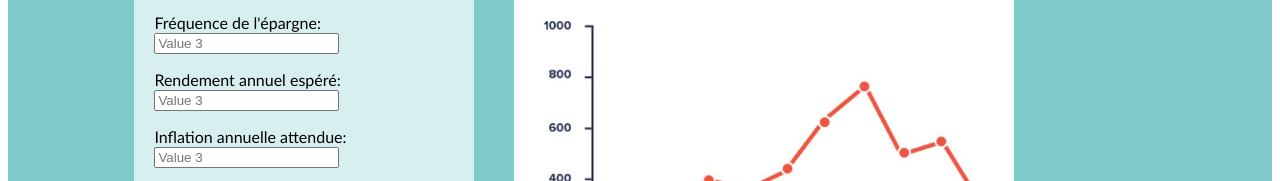
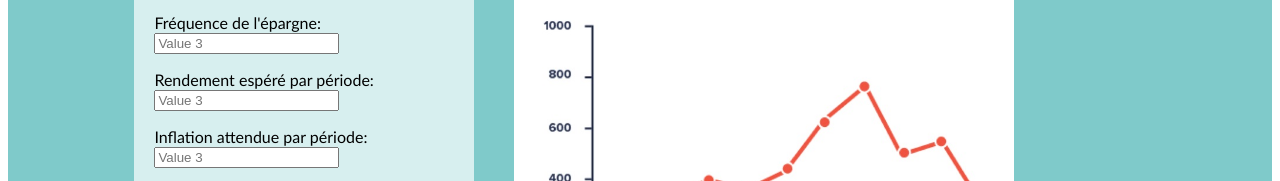
Before and after one commit to lucas-018/AppTest, a plain HTML site: page index.html in a window 1280 px wide. Shown: the part 543-724 px from the top of the page. Drawn offline with Linux system fonts and the light colour scheme.

Commit message:
Formules simples pour table

```diff
--- a/index.html
+++ b/index.html
@@ -23,8 +23,8 @@
               <div class="field"><p>Votre capital de départ: <input type="text" id="capital" placeholder="Value 1" /></p></div>
               <div class="field"><p>Votre capacité d'épargne: <input type="text" id="epargne" placeholder="Value 2" /></p></div>
               <div class="field"><p>Fréquence de l'épargne: <input type="text" id="frequence" placeholder="Value 3" /></p></div>
-              <div class="field"><p>Rendement annuel espéré: <input type="text" id="rendementannuel" placeholder="Value 3" /></p></div>
-              <div class="field"><p>Inflation annuelle attendue: <input type="text" id="inflationannuelle" placeholder="Value 3" /></p></div>
+              <div class="field"><p>Rendement espéré par période: <input type="text" id="rendementannuel" placeholder="Value 3" /></p></div>
+              <div class="field"><p>Inflation attendue par période: <input type="text" id="inflationannuelle" placeholder="Value 3" /></p></div>
               <div class="field"><p>Votre objectif principal:
               <select id="selection">
                 <option>Choisissez une valeur</option>
```
Also changed, not shown: index.js (+9 -0 lines).
